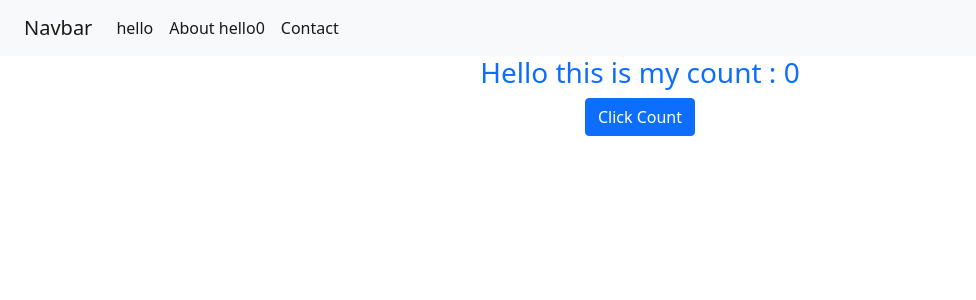
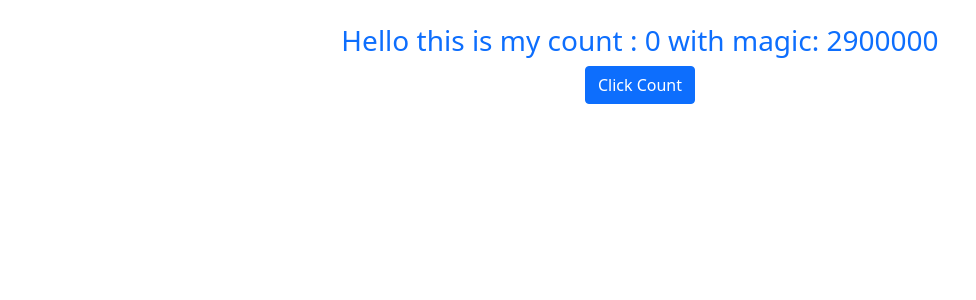
Before and after one commit to NeerajKatheriya1435/Durgesh_React_Hooks, a React (Vite) app: page / in a window 1280 px wide. Shown: the top 300 px of the page, without its empty margins (0-976 px from the left). Built offline with nearby package versions, Linux system fonts and the light colour scheme.

Commit message:
useMemo Explained

```diff
--- a/src/App.jsx
+++ b/src/App.jsx
@@ -1,29 +1,41 @@
 
-import { useCallback, useState } from 'react'
+import { useCallback, useMemo, useState } from 'react'
 import './App.css'
-import Navbar from './Navbar'
+// import Navbar from './Navbar'
 
 function App() {
   const [count, setCount] = useState(0)
-  const home = "hello";
-  // const getNewHome = () => {
-  //   return "Value";
-  // }
-  const getNewHome = useCallback(
-    () => {
-      return "hello" + count
-    },
-    [count]
-  )
 
+  const num = new Array(3000000).fill(0).map((_, i) => {
+    return {
+      index: i,
+      isMagical: i === 2900000
+    }
+  })
+
+  const [number, setNumber] = useState(num)
+  const magical = useMemo(() => number.find((i) => i.isMagical === true), [number])
   return (
-    <div className='text-center'>
-      <Navbar home={home} getNewHome={getNewHome} />
+    <div className='text-center my-4'>
+      {/* <Navbar /> */}
       <h3 className="text-primary">
-        Hello this is my count : {count}
+        Hello this is my count : {count} with magic: {magical.index}
       </h3>
 
-      <button className="btn btn-primary" onClick={() => setCount(count + 1)}>
+      <button className="btn btn-primary" onClick={() => {
+        setCount(count + 1);
+        if (count == 10) {
+          setNumber(new Array(100000).fill(0).map((_, i) => {
+            return {
+              index: i,
+              isMagical: i === 19000
+            }
+          }))
+        }
+      }
+
+
+      }>
         Click Count
       </button>
     </div >
```
